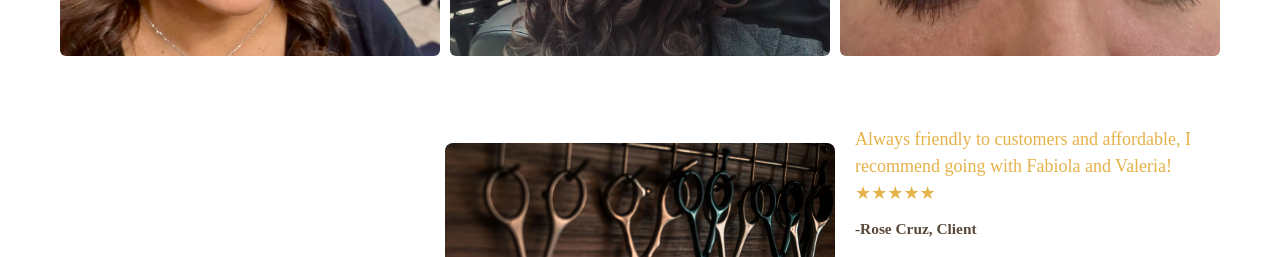
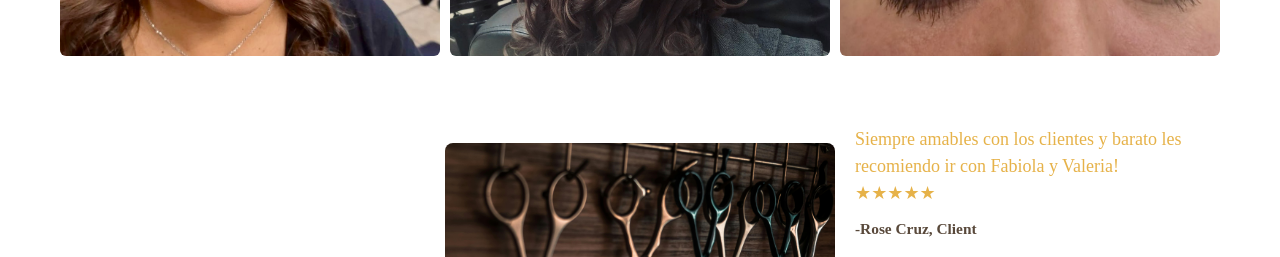
Before and after one commit to chrisdominguez79/V.I.P-Estilos.github.io, a plain HTML site: page index.html in a window 1280 px wide. Shown: the part 2634-2891 px from the top of the page. Drawn offline with Linux system fonts and the light colour scheme; a web font is replaced by a local one.

Commit message:
Update index.html

```diff
--- a/index.html
+++ b/index.html
@@ -160,7 +160,7 @@
 		<div class="column column_comments">
 			<div class="row:">
   				<p>
-					Always friendly to customers and affordable, I recommend going with Fabiola and Valeria!<br>
+					Siempre amables con los clientes y barato les recomiendo ir con Fabiola y Valeria! <br>
 					★★★★★
 					</p><h5>-Rose Cruz, Client</h5>
 
```
